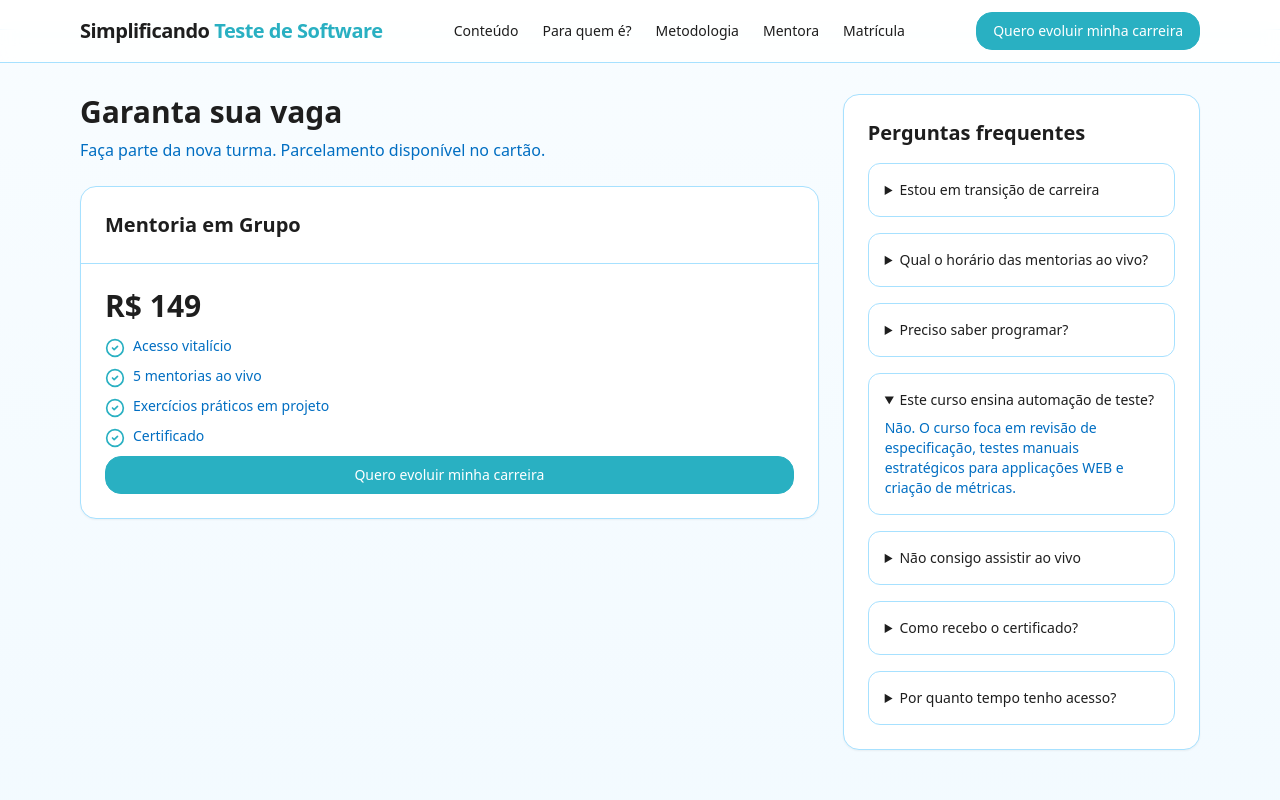
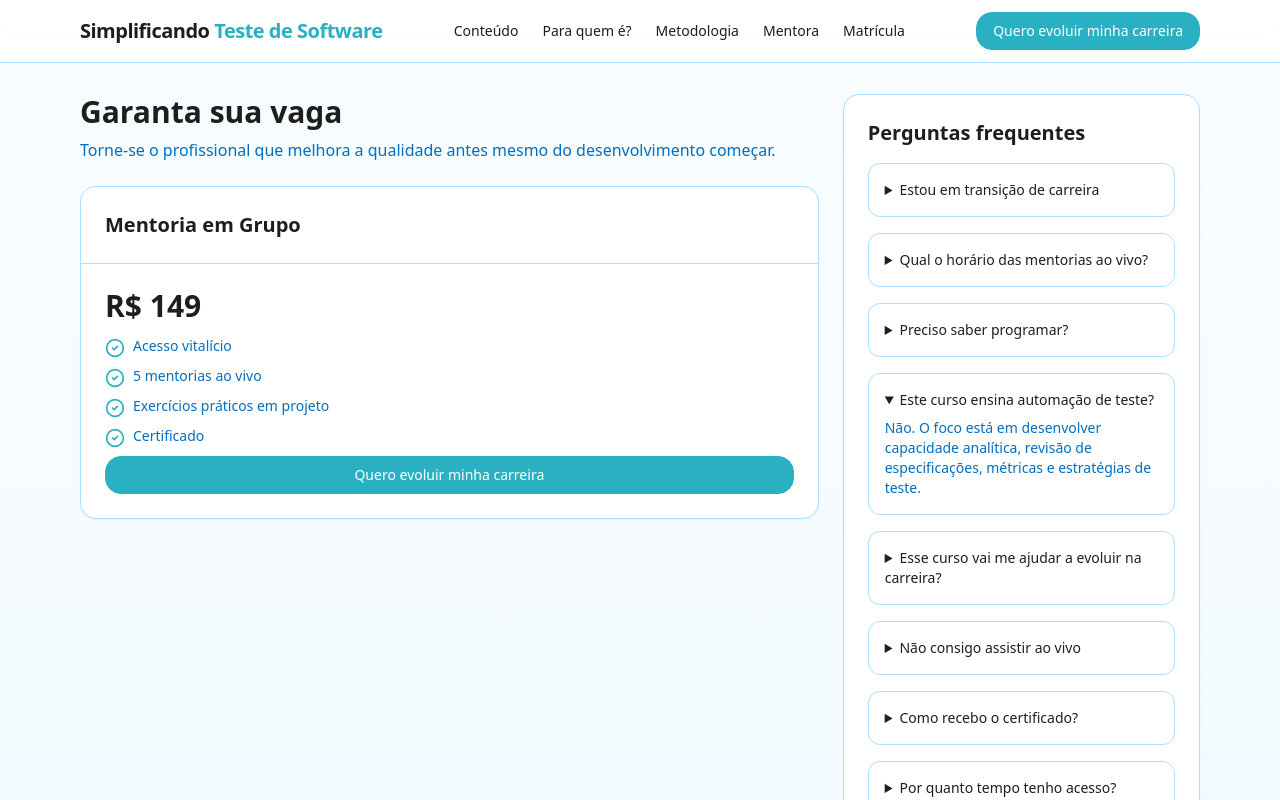
Before and after one commit to carolsprak/cursos, a React (Vite) app: page / in a window 1280 px wide. Both pictures are taken after a click on the heading "Este curso ensina automação de teste?". Shown: the part 3935-4735 px from the top of the page. Built offline with nearby package versions, Linux system fonts and the light colour scheme.

Commit message:
Update App.jsx

```diff
--- a/src/App.jsx
+++ b/src/App.jsx
@@ -362,8 +362,7 @@ export default function LandingCursoTesteBasico() {
         <div className="max-w-6xl mx-auto px-4 grid lg:grid-cols-3 gap-6 items-start">
           <motion.div {...fadeUp} className="lg:col-span-2">
             <h2 className="text-2xl md:text-3xl font-bold">Garanta sua vaga</h2>
-            <p className="text-insprak-700 mt-2">Faça parte da nova turma.
-             Parcelamento disponível no cartão.</p>
+            <p className="text-insprak-700 mt-2">Torne-se o profissional que melhora a qualidade antes mesmo do desenvolvimento começar.</p>
             <div className="grid md:grid-cols-1 gap-6 mt-6">
               <Card className="rounded-2xl">
                 <CardHeader>
@@ -402,7 +401,13 @@ export default function LandingCursoTesteBasico() {
               </details>
               <details className="group border border-insprak-200 rounded-xl p-4">
                 <summary className="font-medium cursor-pointer">Este curso ensina automação de teste?</summary>
-                <p className="mt-2 text-insprak-700">Não. O curso foca em revisão de especificação, testes manuais estratégicos para applicações WEB e criação de métricas.</p>
+                <p className="mt-2 text-insprak-700">Não. O foco está em desenvolver capacidade analítica, revisão de especificações, métricas e estratégias de teste.
+                </p>
+              </details>
+             <details className="group border border-insprak-200 rounded-xl p-4">
+                <summary className="font-medium cursor-pointer">Esse curso vai me ajudar a evoluir na carreira?</summary>
+                <p className="mt-2 text-insprak-700">Sim. As atividades práticas exigem uma análise mais crítica do negócio que são desempenhadas por profissionais mais experientes.
+                </p>
               </details>
               <details className="group border border-insprak-200 rounded-xl p-4">
                 <summary className="font-medium cursor-pointer">Não consigo assistir ao vivo</summary>
```
